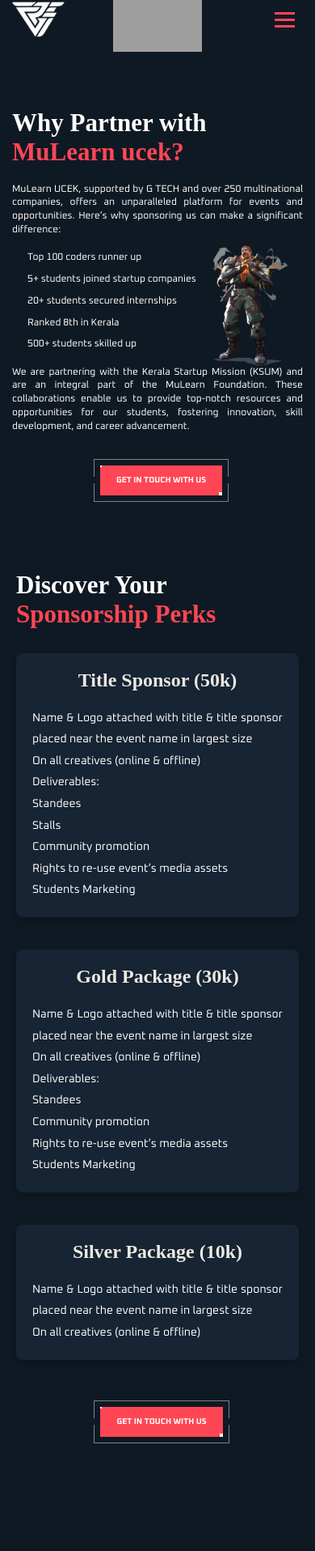
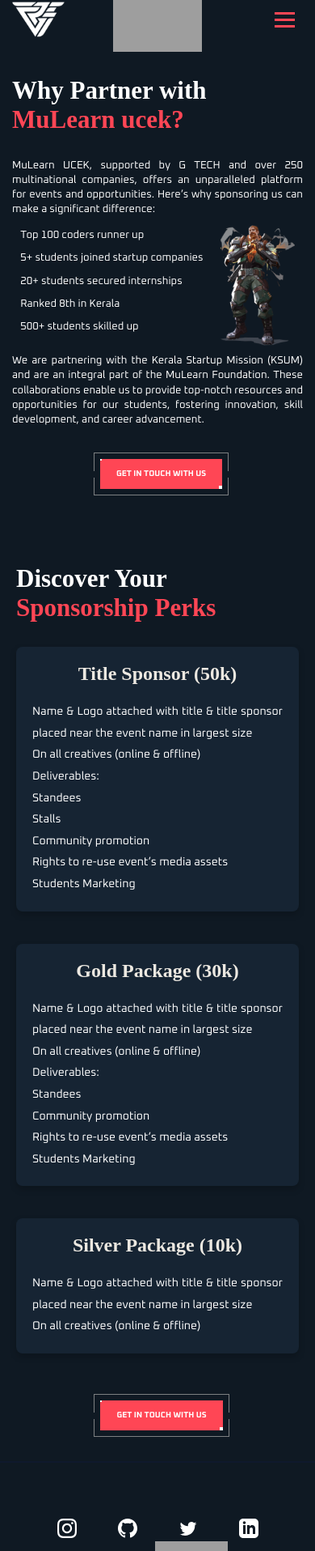
Before and after one commit to AdarshDev9349/Mulearn-Renvnza, a React (Create React App) app: page /sponsor-us in a window 390 px wide. Shown: the part 19-1935 px from the top of the page at 81% size. Built offline with nearby package versions, Linux system fonts and the light colour scheme; grey boxes are pictures that could not be loaded; a web font is replaced by a local one; what ldrs would draw is missing.

Commit message:
minor changes

```diff
--- a/src/components/Navbar.js
+++ b/src/components/Navbar.js
@@ -43,7 +43,7 @@
         )}
         <a href="https://www.renvnza.in/" className="nav-logo  no-space"><img src={logo} alt="Logo" /></a>
         <a href="https://mulearn-ucek.netlify.app/" className="nav-logo no-space mulearn"><img src={logo2} alt="Logo" /></a>
-        <li className="nav-item"><a href="#" className="nav-link">Contact</a></li>
+        <li className="nav-item"><a href="mailto:mulearnucek@gmail.com" className="nav-link">Contact</a></li>
         <li className="nav-item"><a href="https://www.renvnza.in/" className="nav-link">Renvnza</a></li>
       </ul>
     </nav>
--- a/src/components/ham.js
+++ b/src/components/ham.js
@@ -2,7 +2,7 @@
 import logo from './img/Renvnza.svg';
 import logo2 from './img/mulearn-campus-logo.svg';
 import { useAnimate, stagger } from 'framer-motion';
-
+import { Link } from 'react-router-dom';
 function useMenuAnimation(isOpen) {
   const [scope, animate] = useAnimate();
 
@@ -68,7 +68,7 @@
         <img src={logo2} alt="Logo" />
       </a>
       <ul className={`nav-menu ${menuActive ? 'active' : ''}`}>
-        <li className="nav-item"><a href="#" className="nav-link">Home</a></li>
+      <Link to={'/'}><li className="nav-item"><a href="" className="nav-link">Home</a></li></Link>
         <li className="nav-item"><a href="https://events.renvnza.in/" className="nav-link">More Events</a></li>
         <li className="nav-item"><a href="" className="nav-link">Contact</a></li>
         <li className="nav-item"><a href="https://www.renvnza.in/" className="nav-link">Renvnza</a></li>
--- a/src/index.css
+++ b/src/index.css
@@ -517,7 +517,7 @@
   flex-direction: column;
   background-color: #0f1923;
   width: 100%;
-  height: 50vh;
+  height: 40vh;
   align-items: center;
   justify-content: center;
   text-align: center;
@@ -1419,7 +1419,7 @@
   .section-hero{
     display: grid;
     justify-content: center;
-    margin: 50px 0px;
+    margin: 10px 0px;
     padding: 15px;
   }
   .section-hero img{
@@ -1429,10 +1429,10 @@
     font-size: 36px;
     font-family: "smooch sans";
     color: #ffffff;
-    margin-bottom: 20px;
+    margin-bottom: 30px;
   }
   .section-hero .text p, .section-hero .text ul {
-    font-size: 12px;
+    font-size: 13px;
     line-height: 1.4;
     color: #ffffff;
     font-family: "oxanium";
@@ -1460,6 +1460,7 @@
     justify-content: center;
     align-items: center;
     gap: 16px;
+    margin-bottom: 10px
 
   }
   .section-hero .text ul {
@@ -1485,6 +1486,21 @@
 }
   .section-sponsorship .btn__inner{
   padding: 12px 20px;
+}
+footer {
+  height: 39vh;
+}
+footer .Social-icon img{
+  width: 24px;
+}
+footer .nav-logo img{
+  width: 9rem;
+}
+footer p{
+  font-size: 16px;
+}
+footer .p2{
+  font-size: 14px;
 }
 }
 
@@ -1518,4 +1534,6 @@
     font-size: 14px;
     margin: 0;
   }
-}
+
+
+}
--- a/src/sponsorus.js
+++ b/src/sponsorus.js
@@ -1,12 +1,15 @@
+import Footer from "./components/Footer";
 import Navbar from "./components/Navbar"
 import SponsorshipPerks from "./components/perks";
 import Partner from './components/why'
 const Sponsor = ()=>{
     return(
-        <div style={{background:"#0f1923",height:'300vh'}}>
+        <div style={{background:"#0f1923"}}>
         <Navbar/>
         <Partner/>
         <SponsorshipPerks/>
+        <hr style={{width:"100%",border: '0.5px solid  rgb(15, 25, 45)',color:'white'}}></hr>
+        <Footer/>
         </div>
 
 
```
